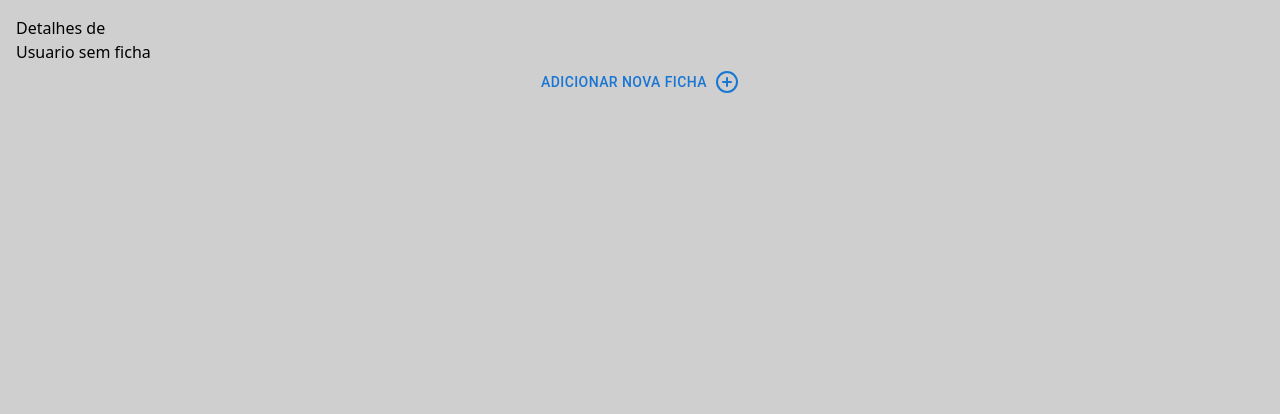
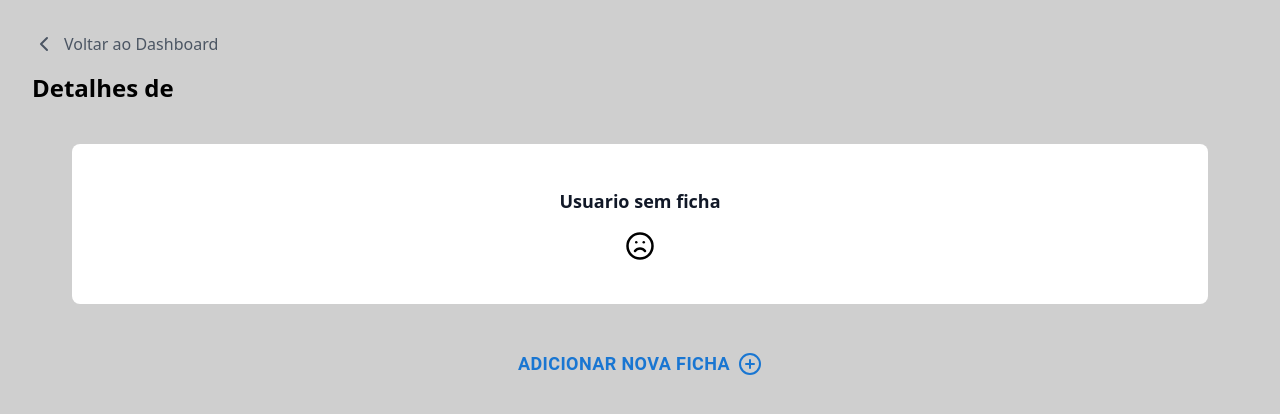
Before and after one commit to MatheusBeniniF/dumbFit, a React (Create React App) app: page /cliente/1 in a window 1280 px wide. Shown: the top 414 px of the page. Built offline with nearby package versions, Linux system fonts and the light colour scheme; no server answers.

Commit message:
Mudanças de css e lógicas de funções

```diff
--- a/src/components/ClienteDashboard.jsx
+++ b/src/components/ClienteDashboard.jsx
@@ -11,7 +11,7 @@ import {
   ListItemText,
   Snackbar,
 } from "@mui/material";
-import { CheckCircle, Plus, XCircle } from "lucide-react";
+import { CheckCircle, Dumbbell, Plus, XCircle } from "lucide-react";
 
 const ClienteDashboard = () => {
   const [exercicios, setExercicios] = useState();
@@ -76,8 +76,10 @@ const ClienteDashboard = () => {
 
   return (
     <div className="p-10 flex flex-col gap-2">
-      {fichas?.every((ficha) => ficha.user.includes(user)) && (
-        <h2>Suas fichas</h2>
+      {fichas?.some((ficha) => ficha.user.includes(user)) && (
+        <h2 className="text-black font-extrabold text-5xl capitalize mb-4">
+          Suas fichas
+        </h2>
       )}
       {fichas?.map(
         (ficha, index) =>
@@ -87,7 +89,7 @@ const ClienteDashboard = () => {
               className="flex flex-col gap-4 border-2 p-2 border-black rounded-xl"
             >
               <div className="flex justify-between">
-                <h1 className="text-black font-extrabold text-5xl capitalize">
+                <h1 className="text-black font-extrabold text-3xl capitalize">
                   {ficha?.titulo}
                 </h1>
                 {ficha.sugestao === true && (
@@ -118,7 +120,7 @@ const ClienteDashboard = () => {
       {fichas?.every((ficha) => !ficha.user.includes(user)) && (
         <div className="p-20">
           <div className="flex flex-col items-center justify-center h-40 bg-white rounded-lg">
-            <p className="text-gray-500 text-lg mb-4">
+            <p className="text-gray-900 font-bold text-lg mb-4">
               Usuario sem ficha cadastrada
             </p>
             <button
@@ -127,6 +129,9 @@ const ClienteDashboard = () => {
             >
               Solicitar Nova Ficha
             </button>
+          </div>
+          <div className="flex place-content-center mt-8">
+            <Dumbbell style={{ width: '500px', height: '500px', opacity: '0.3' }}/>
           </div>
         </div>
       )}
--- a/src/components/DetalhesExercicio.jsx
+++ b/src/components/DetalhesExercicio.jsx
@@ -99,14 +99,13 @@ const DetalhesExercicio = () => {
             <p className="text-gray-800 font-semibold mb-2">
               Anotações:{" "}
               <span
-                id={`anotacoes-${exercicio.anotacoes}`}
                 contentEditable={true}
                 className="p-2 mr-2 cursor-pointer "
                 onBlur={(e) =>
                   onEditarExercicio(exercicio, "anotacoes", e.target.value)
                 }
               >
-                <textarea>{exercicio.anotacoes}</textarea>
+                <textarea id={`anotacoes-${exercicio.anotacoes}`}>{exercicio.anotacoes}</textarea>
               </span>{" "}
               <IconButton
                 color="primary"
--- a/src/components/DetalhesFicha.jsx
+++ b/src/components/DetalhesFicha.jsx
@@ -1,7 +1,7 @@
 import React, { useEffect, useState } from "react";
-import { useNavigate, useParams } from "react-router-dom";
+import { useNavigate, useParams, Link } from "react-router-dom";
 import { apiAuthDelete, apiAuthPut, apiAuthGet, apiGetById } from "../apis";
-import { CheckCircle, Pencil, Trash2, XCircle } from "lucide-react";
+import { CheckCircle, Pencil, Trash2, XCircle, ChevronLeft } from "lucide-react";
 import {
   Card,
   CardContent,
@@ -72,6 +72,13 @@ const DetalhesFicha = () => {
 
   return (
     <div className="p-8">
+      <Link
+        to="/personal-dashboard"
+        className="flex items-center mb-4 text-gray-600 hover:text-gray-800"
+      >
+        <ChevronLeft className="w-6 h-6 mr-2" />
+        Voltar ao Dashboard
+      </Link>
       <h1 className="text-3xl font-semibold mb-4">Lista de Exercícios</h1>
       {exerciciosFiltrados?.map((ex) => (
         <Card key={ex.id} className="mb-4">
@@ -96,7 +103,7 @@ const DetalhesFicha = () => {
                   if (spanElement) spanElement.focus();
                 }}
               >
-                <Pencil />
+                <Pencil style={{ width: '18px', height: '18px' }}/>
               </IconButton>
             </Typography>
             <Typography variant="body2" color="text.secondary">
@@ -121,7 +128,7 @@ const DetalhesFicha = () => {
                   if (spanElement) spanElement.focus();
                 }}
               >
-                <Pencil />
+                <Pencil style={{ width: '18px', height: '18px' }}/>
               </IconButton>
             </Typography>
             <Typography variant="body2" color="text.secondary">
@@ -146,7 +153,7 @@ const DetalhesFicha = () => {
                   if (spanElement) spanElement.focus();
                 }}
               >
-                <Pencil />
+                <Pencil style={{ width: '18px', height: '18px' }}/>
               </IconButton>
             </Typography>
             <Typography variant="body2" color="text.secondary">
@@ -168,7 +175,7 @@ const DetalhesFicha = () => {
                   if (spanElement) spanElement.focus();
                 }}
               >
-                <Pencil />
+                <Pencil style={{ width: '18px', height: '18px' }}/>
               </IconButton>
             </Typography>
             <Typography variant="body2" color="text.secondary">
@@ -177,8 +184,8 @@ const DetalhesFicha = () => {
             </Typography>
           </CardContent>
           <div className="flex gap-2 p-4">
-            <IconButton color="error" onClick={() => onExcluirExercicio(ex.id)}>
-              <Trash2 /> Excluir
+            <IconButton color="error" onClick={() => onExcluirExercicio(ex.id)} sx={{ fontSize: '17px' }}>
+              <Trash2 style={{ width: '18px', height: '18px' }}/> Excluir
             </IconButton>
           </div>
         </Card>
--- a/src/components/DetalhesUsuario.jsx
+++ b/src/components/DetalhesUsuario.jsx
@@ -1,9 +1,9 @@
 import React, { useEffect, useState } from "react";
 import FichaFormDialog from "./FichaFormDialog";
-import { useParams } from "react-router-dom";
+import { useParams, Link } from "react-router-dom";
 import { apiAuthPost, apiAuthPut, apiGet, apiGetById } from "../apis";
 import FichaCard from "./FichaCard";
-import { CheckCircle, PlusCircle, XCircle } from "lucide-react";
+import { CheckCircle, PlusCircle, XCircle, ChevronLeft, Frown } from "lucide-react";
 import { Button, Snackbar } from "@mui/material";
 
 const DetalhesUsuario = () => {
@@ -44,8 +44,15 @@ const DetalhesUsuario = () => {
   }, [id, user?.temFicha, ficha]);
 
   return (
-    <div className="flex flex-col p-4">
-      <h2>Detalhes de {user?.email}</h2>
+    <div className="flex flex-col p-4 m-4">
+      <Link
+        to="/personal-dashboard"
+        className="flex items-center mb-4 text-gray-600 hover:text-gray-800"
+      >
+        <ChevronLeft className="w-6 h-6 mr-2" />
+        Voltar ao Dashboard
+      </Link>
+      <h2 className="font-bold text-2xl">Detalhes de {user?.email}</h2>
 
       {user?.temFicha ? (
         <FichaCard
@@ -56,10 +63,18 @@ const DetalhesUsuario = () => {
           setMessage={alterarMensagem}
         />
       ) : (
-        <p>Usuario sem ficha</p>
+        <div className="p-10">
+          <div className="flex flex-col items-center justify-center h-40 bg-white rounded-lg">
+            <p className="text-gray-900 font-bold text-lg mb-4">
+              Usuario sem ficha
+            </p>
+            <Frown style={{ width: '30px', height: '30px' }}/>
+          </div>
+        </div>
       )}
       <Button onClick={() => setMostrarForm(true)}>
-        <p className="mr-2">Adicionar nova ficha</p> <PlusCircle />
+        <p className="mr-2 font-bold text-lg">Adicionar nova ficha</p>{" "}
+        <PlusCircle />
       </Button>
       <FichaFormDialog
         open={mostrarForm}
--- a/src/components/ExercicioCard.jsx
+++ b/src/components/ExercicioCard.jsx
@@ -17,7 +17,7 @@ const ExercicioCard = ({ ficha, exercicios, user, error }) => {
       {exerciciosFiltrados?.map((exercicio, index) => (
         <div
           key={index}
-          className="transition duration-300 ease-in-out transform hover:scale-105 border border-gray-300 rounded-full p-4 my-4 mx-4 flex flex-col justify-between items-center shadow-md hover:bg-white bg-gray-100"
+          className="mx-10 transition duration-300 ease-in-out transform hover:scale-105 border border-gray-300 rounded-full p-4 my-4 mx-4 flex flex-col justify-between items-center shadow-md hover:bg-white bg-gray-100"
         >
           <span className="capitalize mb-2 font-bold text-xl">
             {exercicio.exercicio}
--- a/src/components/FichaCard.jsx
+++ b/src/components/FichaCard.jsx
@@ -40,7 +40,7 @@ const FichaCard = ({ ficha, exercicios, user, setMessage }) => {
           key={index}
           className="transition duration-300 ease-in-out transform hover:scale-105 border border-gray-300 rounded-full p-4 my-4 mx-4 flex flex-col justify-between items-center shadow-md hover:bg-white bg-gray-100"
         >
-          <span className="capitalize mb-2">{f.titulo}</span>
+          <span className="capitalize mb-2 font-bold">{f.titulo}</span>
           <div className="flex flex-col items-center justify-center">
             {userLogged === "Admin" && (
               <div className="flex flex-row">
--- a/src/components/FichaFormDialog.jsx
+++ b/src/components/FichaFormDialog.jsx
@@ -73,9 +73,15 @@ const FichaFormDialog = ({ open, onClose, onAddFicha }) => {
   };
 
   const checkFormValidity = () => {
-    const allFieldsFilled = Object.values(fichaData).every(
-      (value) => value !== ""
-    );
+    const allFieldsFilled = Object.keys(fichaData).every((key) => {
+      if (key === 'sugestao') {
+        return true;
+      }
+
+      const value = fichaData[key];
+
+      return value !== "";
+    });
 
     const exercisesFilled = fichaData.exercicios.every((exercise) =>
       Object.values(exercise).every((value) => value !== "")
--- a/src/components/PersonalDashboard.jsx
+++ b/src/components/PersonalDashboard.jsx
@@ -112,7 +112,7 @@ const PersonalDashboard = () => {
                   filterAlphabetically();
                 }}
               >
-                Filtrar
+                Filtrar A-Z
                 <span className="ml-2">
                   <Filter />
                 </span>
```
